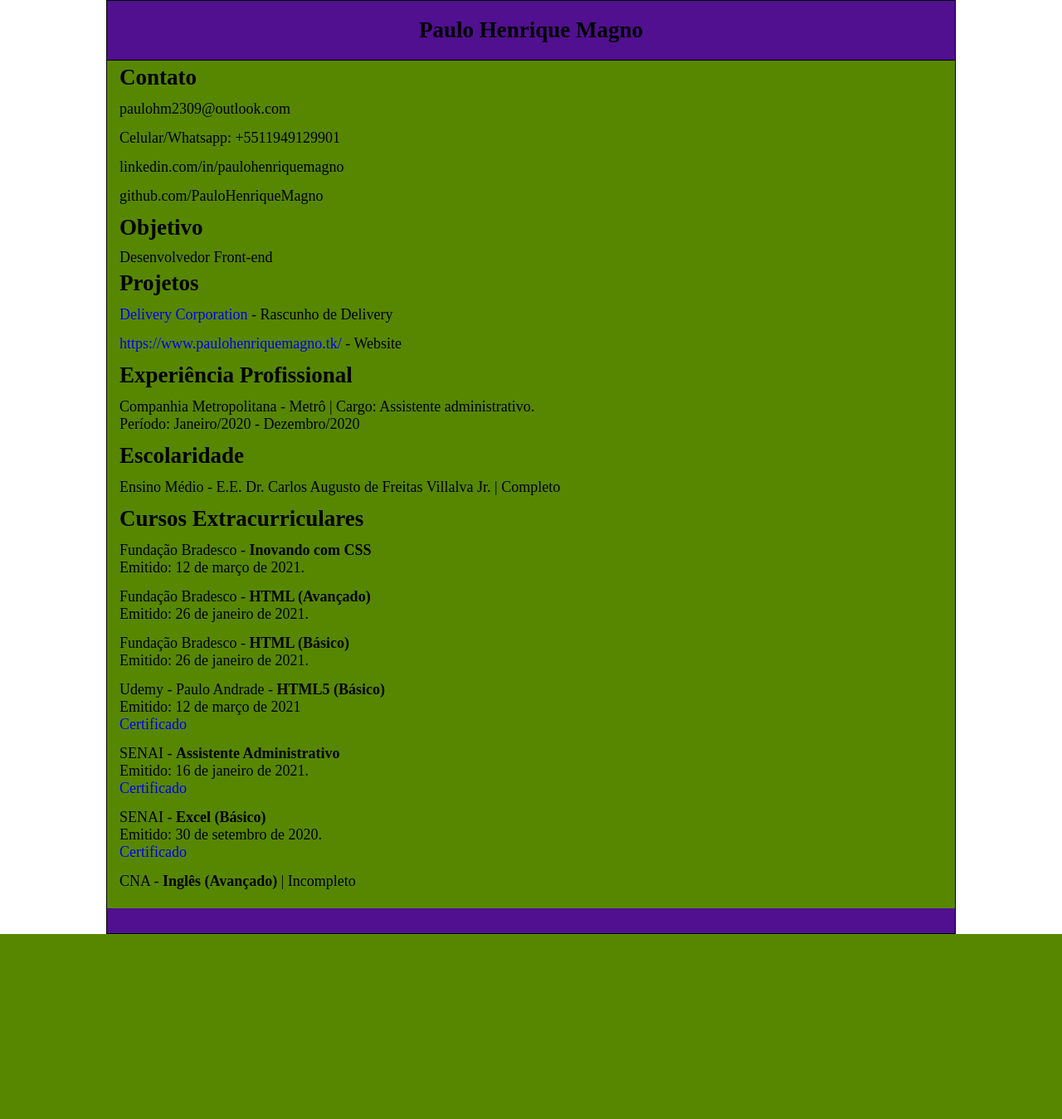
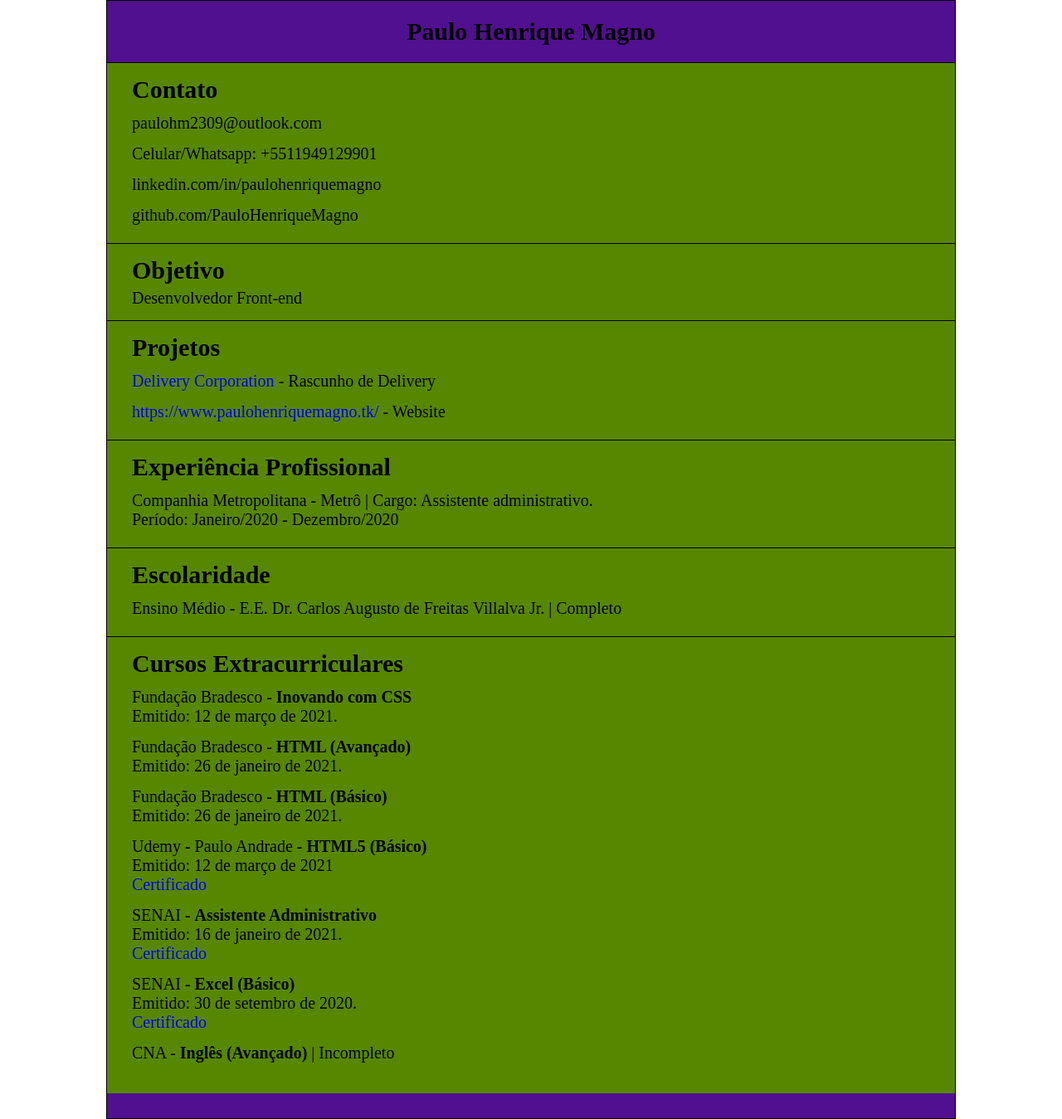
Before and after one commit to PauloHenriqueMagno/Curriculo, a PHP site: page /curriculo.html in a window 1280 px wide. Shown: the whole page at 83% size. Before the commit the page ends 1126 px from the top, so only its background shows below. Run offline with PHP 8.4, Linux system fonts and the light colour scheme.

Commit message:
Update Curriculo.css

```diff
--- a/Curriculo.css
+++ b/Curriculo.css
@@ -1,10 +1,10 @@
 :root{
 	--header-color: rgb(81, 16, 143);
 	--background-color: rgb(255, 255, 255);
-	--font-size: 1em;
-	--font-size-mobile: 0.5em;
-	--hx: 1.5em;
-	--hx-mobile: 0.7em;
+	--font-size: 20px;
+	--font-size-mobile: 20px;
+	--hx: 30px;
+	--hx-mobile: 20px;
 }
 
 html, body, figure, img, div, input, textarea, p, h1, h2, h3, h4, h5, h6, ul, li, a, main{
@@ -20,24 +20,14 @@ body{
 	font-size: 18px;
 	font-family: "Times New Roman", "Arial";
 }
-h1, h2{
+.all .header h1, h2{
 	font-size: var(--hx-mobile);
 }
 
 .header{
 	background-color: var(--header-color);
-	border-bottom: 1px solid black;
 	padding: 20px;
 	text-align: center;
-}
-
-.contato a{
-	color: rgb(0,0,0);
-}
-
-.objetivo p{
-	margin: 10px 0 0 15px;
-	font-size: var(--font-size-mobile);
 }
 
 .all{
@@ -46,14 +36,22 @@ h1, h2{
 	padding: 0px 0px;
 	background-color: #578700;
 }
-.all h2{
-	margin: 5px 15px
+.all section{
+	padding: 10px 0 15px 30px;
+	border-top: 1px solid black;
 }
-.all hr{
-	color: black;
+.all .contato a{
+	color: rgb(0,0,0);
 }
-.all ul li{
-	padding: 7px 15px;
+.all section p{
+	font-size: var(--font-size-mobile);
+}
+
+.all section h2{
+	margin: 5px 0px;
+}
+.all section ul li{
+	padding: 7px 0px;
 	font-size: var(--font-size-mobile);
 }
 footer{
@@ -66,13 +64,13 @@ footer{
 	.all{
 		width: 80vw;
 	}
-	.objetivo p{
+	.all section ul li{
 		font-size: var(--font-size);
 	}
-	.all ul li{
+	section p{
 		font-size: var(--font-size);
 	}
-	h1, h2{
-		font-size: var(--hx)
+	.all .header h1, h2{
+		font-size: var(--hx);
 	}
 }
```
